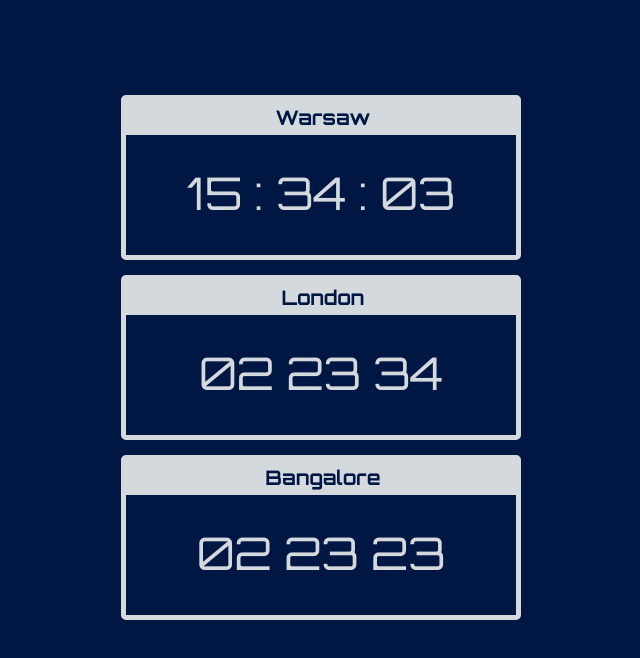
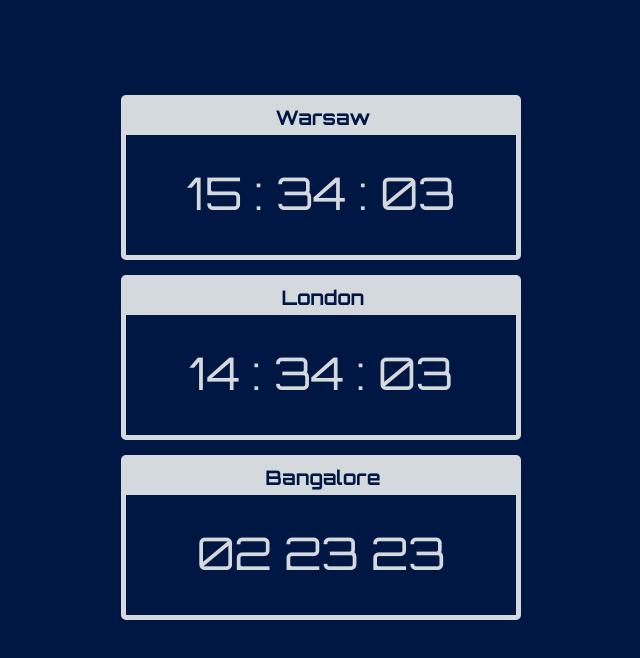
Before and after one commit to WieMon/digital-clock-vJS, a website: page index.html in a window 1280 px wide. Shown: the whole page, without its empty margins (319-959 px from the left). Drawn offline with Linux system fonts and the light colour scheme.

Commit message:
Add clock for London

```diff
--- a/index.html
+++ b/index.html
@@ -18,9 +18,9 @@
       <div id="london" class="time-zone">
         <div class="badge">London</div>
         <div class="clock">
-          <span id="hour-london">02</span>
-          <span id="minute-london">23</span>
-          <span id="second-london">34</span>
+          <span id="hour-london"></span>
+          <span id="minute-london"></span>
+          <span id="second-london"></span>
         </div>
       </div>
       <div id="bangalore" class="time-zone">
--- a/js/script.js
+++ b/js/script.js
@@ -21,4 +21,28 @@ function clock (){
   document.getElementById('second').innerHTML = ': ' + secs;
 }
 
+function clockForLondon (){
+  const fullDate = new Date();
+  let hoursLondon = fullDate.getHours() - 1;
+  let minsLondon = fullDate.getMinutes();
+  let secsLondon = fullDate.getSeconds();
+
+  if (hoursLondon < 10){
+    hoursLondon = '0' + hoursLondon;
+  }
+
+  if (minsLondon < 10){
+    minsLondon = '0' + minsLondon;
+  }
+
+  if (secsLondon < 10){
+    secsLondon = '0' + secsLondon;
+  }
+
+  document.getElementById('hour-london').innerHTML = hoursLondon;
+  document.getElementById('minute-london').innerHTML = ': ' + minsLondon;
+  document.getElementById('second-london').innerHTML = ': ' + secsLondon;
+}
+
 setInterval(clock, 100);
+setInterval(clockForLondon, 100);
```
